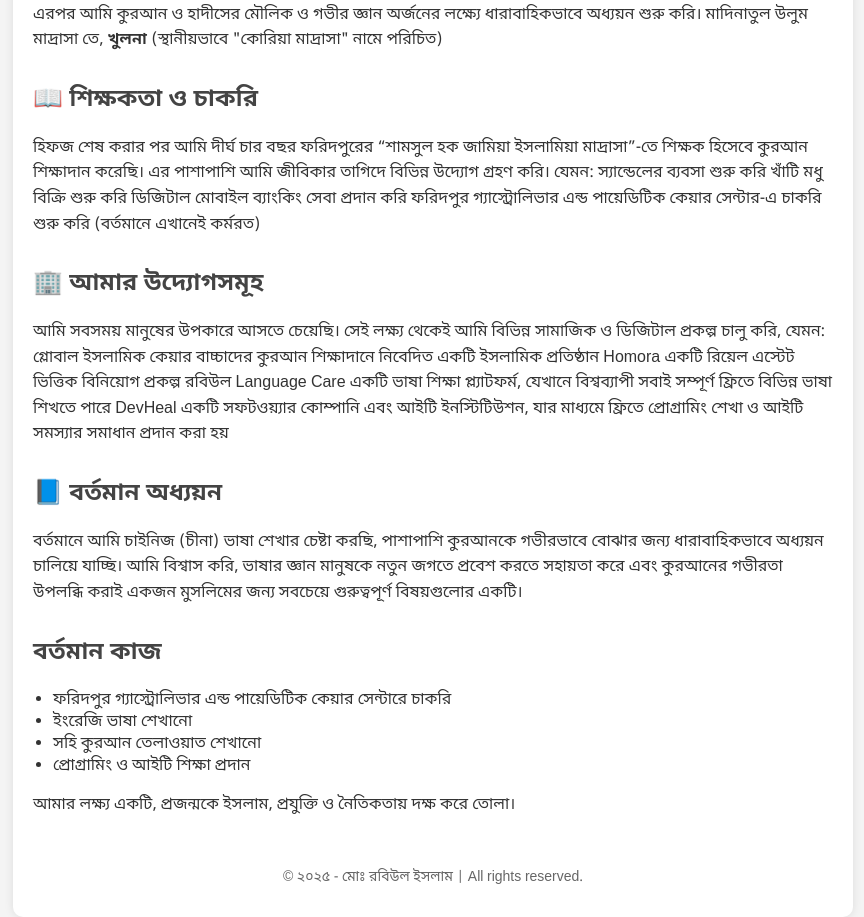
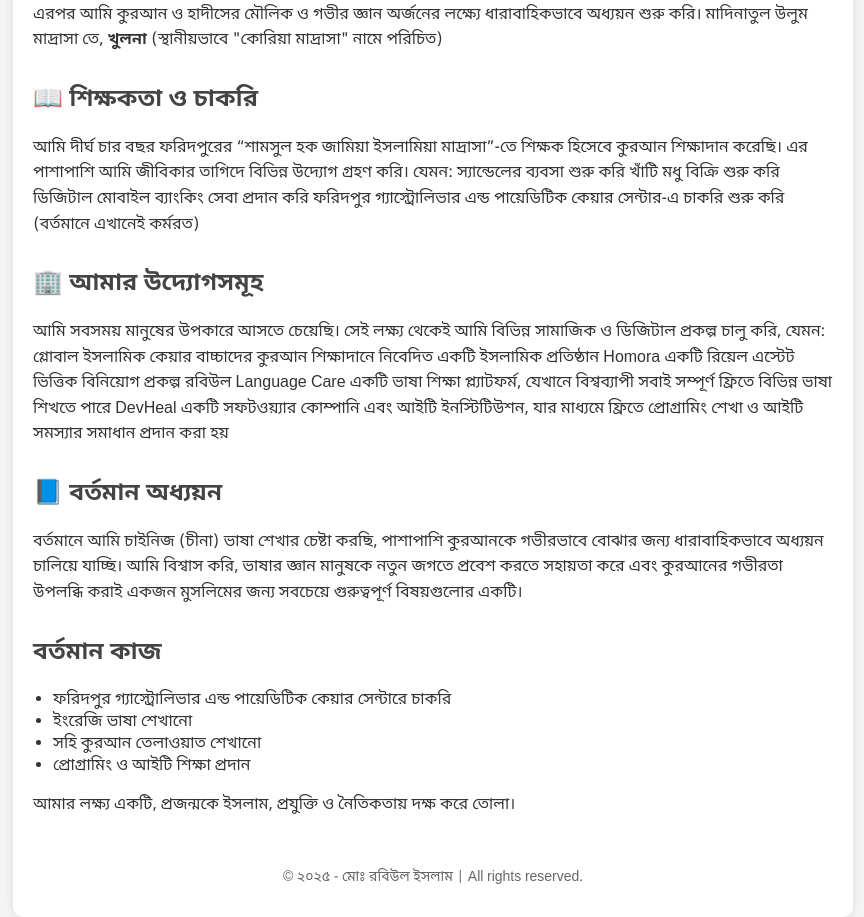
Before and after one commit to devheal-ltd/Robiul_islam, a plain HTML site: page index.html in a window 1280 px wide. Shown: the part 844-1761 px from the top of the page, without its empty margins (207-1071 px from the left). Drawn offline with Linux system fonts and the light colour scheme.

Commit message:
delete_some_word

```diff
--- a/index.html
+++ b/index.html
@@ -35,7 +35,7 @@
         <p>এরপর আমি কুরআন ও হাদীসের মৌলিক ও গভীর জ্ঞান অর্জনের লক্ষ্যে ধারাবাহিকভাবে অধ্যয়ন শুরু করি। মাদিনাতুল উলুম মাদ্রাসা তে, <b>খুলনা</b> (স্থানীয়ভাবে "কোরিয়া মাদ্রাসা" নামে পরিচিত)</p>
 
         <h2>📖 শিক্ষকতা ও চাকরি</h2>
-        <p>হিফজ শেষ করার পর আমি দীর্ঘ চার বছর ফরিদপুরের “শামসুল হক জামিয়া ইসলামিয়া মাদ্রাসা”-তে শিক্ষক হিসেবে কুরআন শিক্ষাদান করেছি। এর পাশাপাশি আমি জীবিকার তাগিদে বিভিন্ন উদ্যোগ গ্রহণ করি। যেমন:
+        <p>আমি দীর্ঘ চার বছর ফরিদপুরের “শামসুল হক জামিয়া ইসলামিয়া মাদ্রাসা”-তে শিক্ষক হিসেবে কুরআন শিক্ষাদান করেছি। এর পাশাপাশি আমি জীবিকার তাগিদে বিভিন্ন উদ্যোগ গ্রহণ করি। যেমন:
 
             স্যান্ডেলের ব্যবসা শুরু করি
 
```
